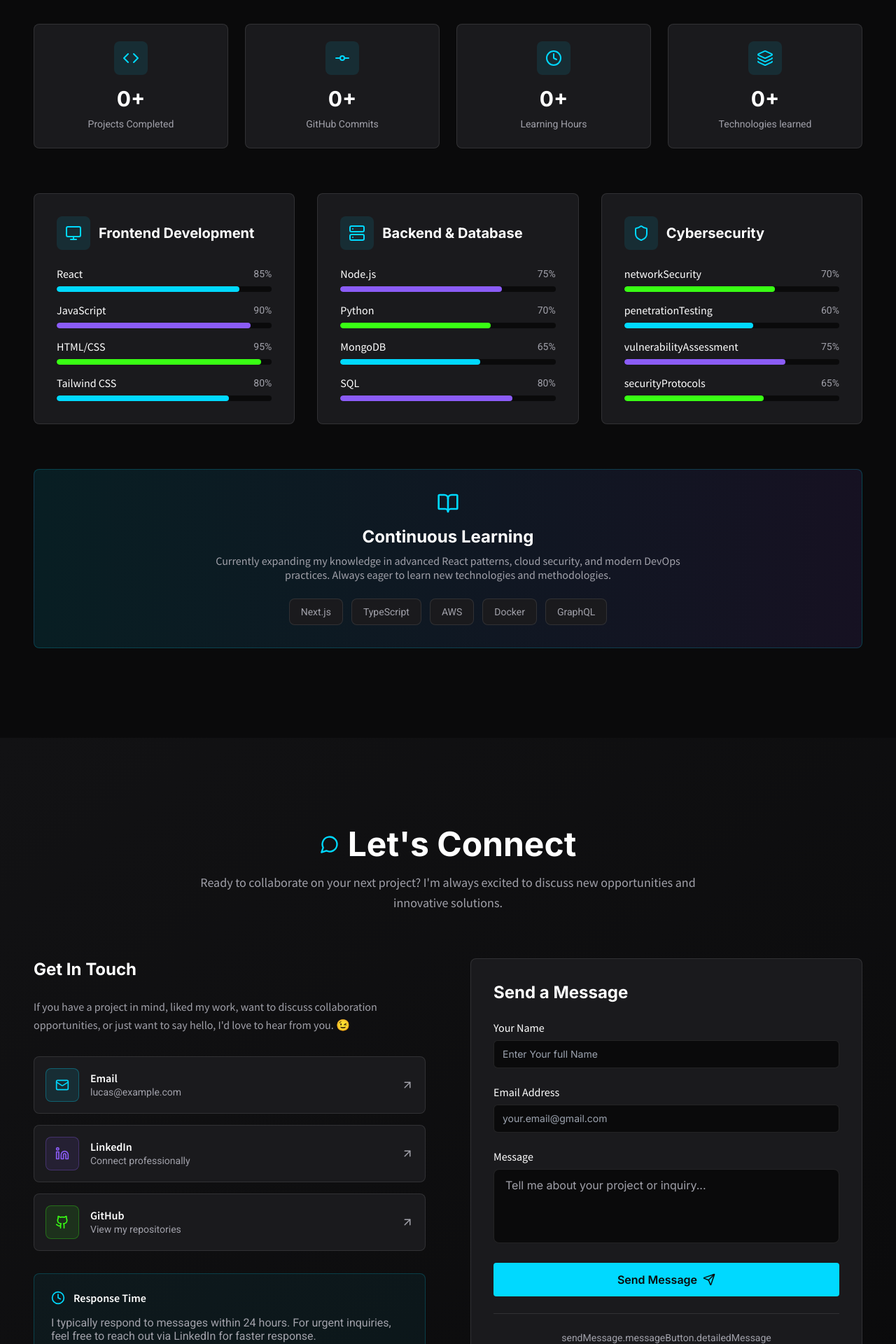
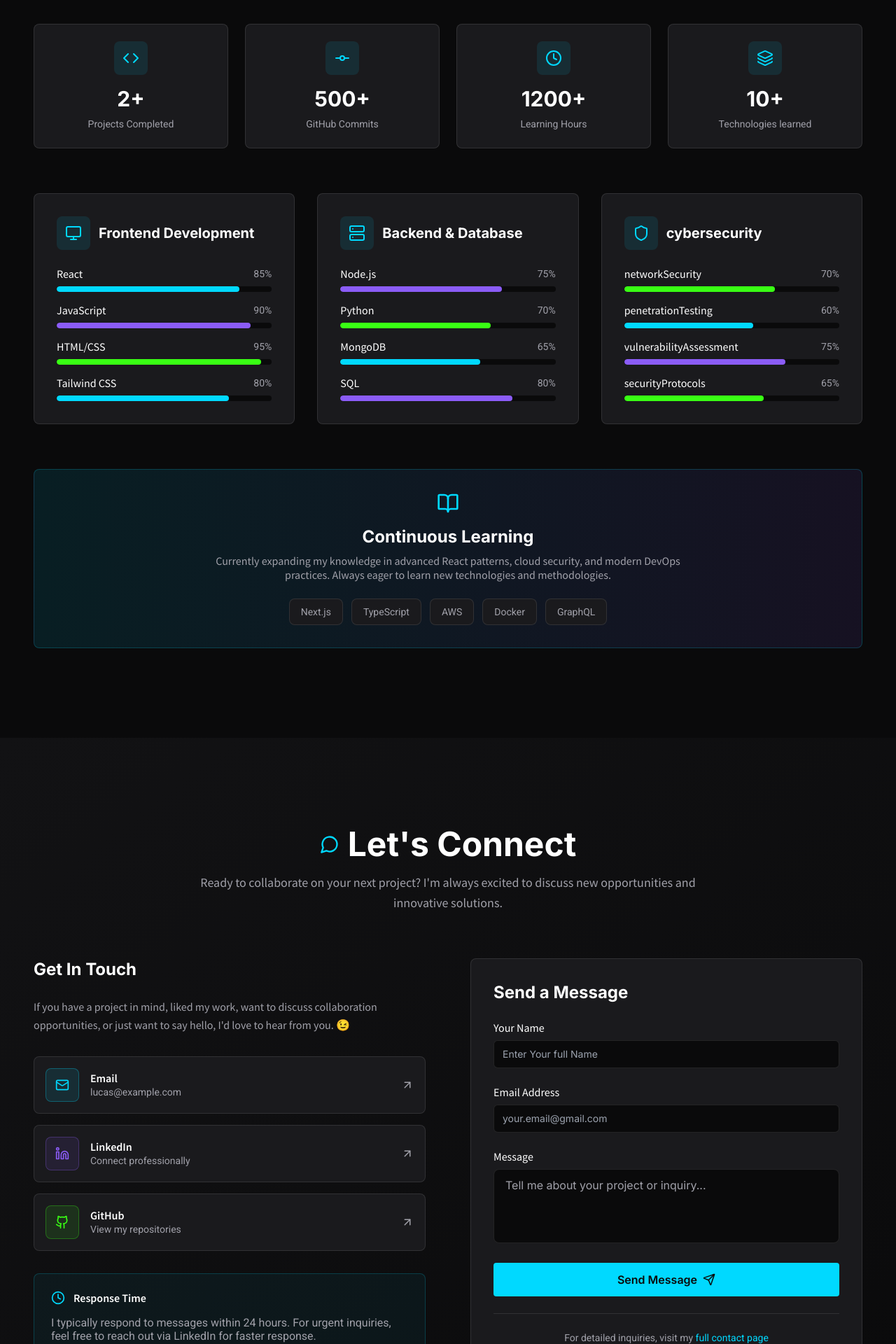
Before and after one commit to OLucasdevv/site_portfolio, a React (Vite) app: page / in a window 1280 px wide. Shown: the part 2080-4000 px from the top of the page at 70% size. Built offline with nearby package versions, Linux system fonts and the light colour scheme.

Commit message:
bug resolution

```diff
--- a/src/pages/home-landing-page/components/SkillsOverview.jsx
+++ b/src/pages/home-landing-page/components/SkillsOverview.jsx
@@ -1,7 +1,6 @@
 import React, { useState, useEffect } from 'react';
 import Icon from '../../../components/AppIcon';
 import { useLanguage } from '../../../contexts/LanguageContext';
-
 
 const SkillsOverview = () => {
   const [isVisible, setIsVisible] = useState(false);
@@ -30,7 +29,7 @@ const SkillsOverview = () => {
       ]
     },
     {
-      title: "Cybersecurity",
+      title: t("cybersecurity.name"),
       icon: "Shield",
       skills: [
         { name: t("cybersecurity.networkSecurity"), level: 70, color: "accent" },
@@ -42,10 +41,10 @@ const SkillsOverview = () => {
   ];
 
   const stats = [
-    { label: t("stats.projects"), value: 2, icon: "Code", suffix: "+" },
-    { label: t("stats.commits"), value: 500, icon: "GitCommit", suffix: "+" },
-    { label: t("stats.learning"), value: 1200, icon: "Clock", suffix: "+" },
-    { label: t("stats.technologies"), value: 10, icon: "Layers", suffix: "+" }
+    { key: "projects", label: t("stats.projects"), value: 2, icon: "Code", suffix: "+" },
+    { key: "commits", label: t("stats.commits"), value: 500, icon: "GitCommit", suffix: "+" },
+    { key: "learning", label: t("stats.learning"), value: 1200, icon: "Clock", suffix: "+" },
+    { key: "technologies", label: t("stats.technologies"), value: 10, icon: "Layers", suffix: "+" }
   ];
 
   useEffect(() => {
@@ -79,7 +78,7 @@ const SkillsOverview = () => {
         }
         setAnimatedValues(prev => ({
           ...prev,
-          [stat.label]: Math.floor(current)
+          [stat.key]: Math.floor(current)
         }));
       }, 30);
     });
@@ -122,14 +121,14 @@ const SkillsOverview = () => {
         }`}>
           {stats.map((stat, index) => (
             <div
-              key={stat.label}
+              key={stat.key}
               className="bg-surface border border-border rounded-neo p-6 text-center hover:border-primary/30 hover:shadow-glow-primary transition-all duration-component hover-lift"
             >
               <div className="w-12 h-12 bg-primary/10 rounded-neo flex items-center justify-center mx-auto mb-4">
                 <Icon name={stat.icon} size={24} className="text-primary" />
               </div>
               <div className="font-heading font-bold text-3xl text-text-primary mb-2">
-                {animatedValues[stat.label] || 0}{stat.suffix}
+                {animatedValues[stat.key] || 0}{stat.suffix}
               </div>
               <div className="font-caption text-sm text-text-secondary">
                 {stat.label}
@@ -170,8 +169,6 @@ const SkillsOverview = () => {
                         {skill.level}%
                       </span>
                     </div>
-
-                    {/* Progress Bar */}
                     <div className="w-full h-2 bg-background rounded-full overflow-hidden">
                       <div
                         className={`h-full ${getColorClass(skill.color)} rounded-full transition-all duration-1000 ease-out`}
--- a/src/translations/en.json
+++ b/src/translations/en.json
@@ -96,10 +96,11 @@
         },
         "messageButton": {
             "send": "Send Message",
-            "submitting": "Sending..."
-        },
-        "detailedMassage": "For detailed inquiries, visit my ",
-        "fullContactPage": "full contact page"
+            "submitting": "Sending...",
+            "detailedMessage": "For detailed inquiries, visit my ",
+            "fullContactPage": "full contact page"
+        }
+
 
     }
 
--- a/src/translations/pt.json
+++ b/src/translations/pt.json
@@ -97,7 +97,7 @@
         "messageButton": {
             "send": "Mandar Mensagem",
             "submitting": "Mandando...",
-            "detailedMassage": "Para consultas detalhadas, visite minha",
+            "detailedMessage": "Para consultas detalhadas, visite minha",
             "fullContactPage": "página de contato completa"
         }
 
```
